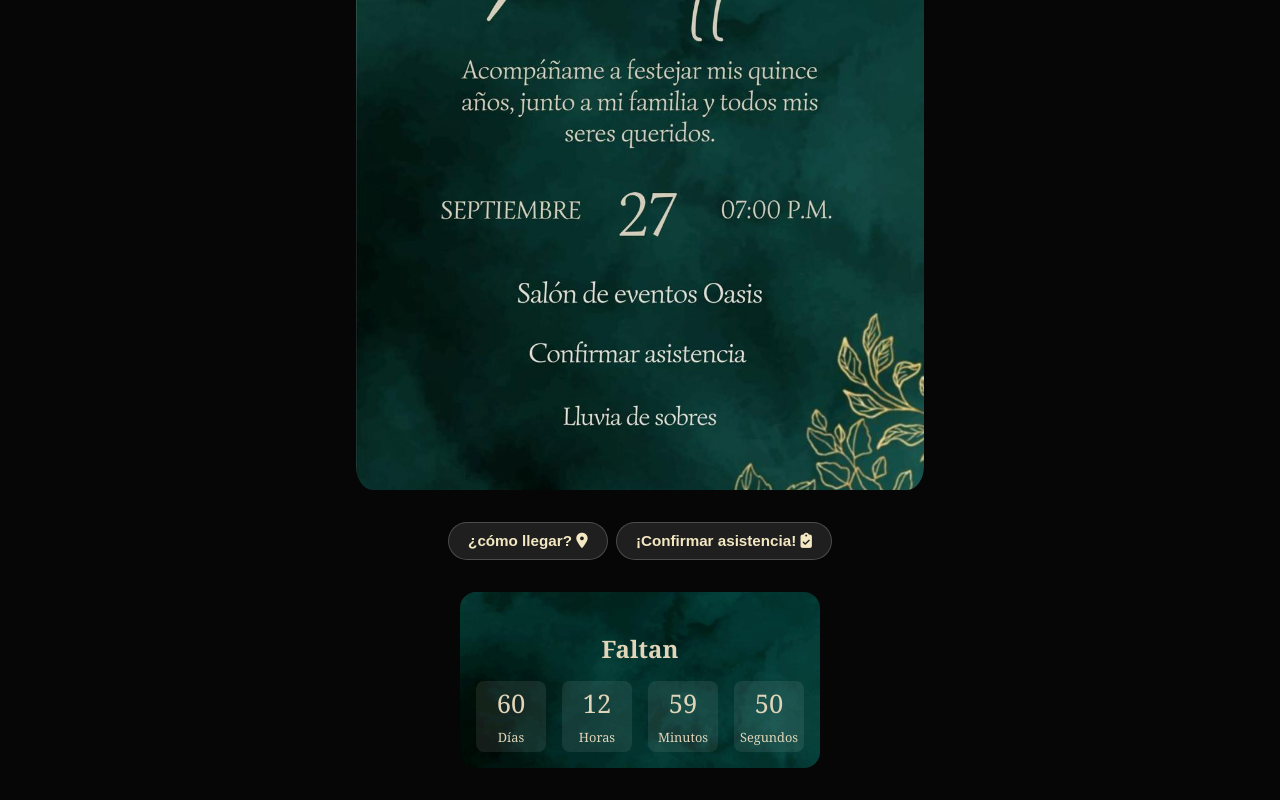
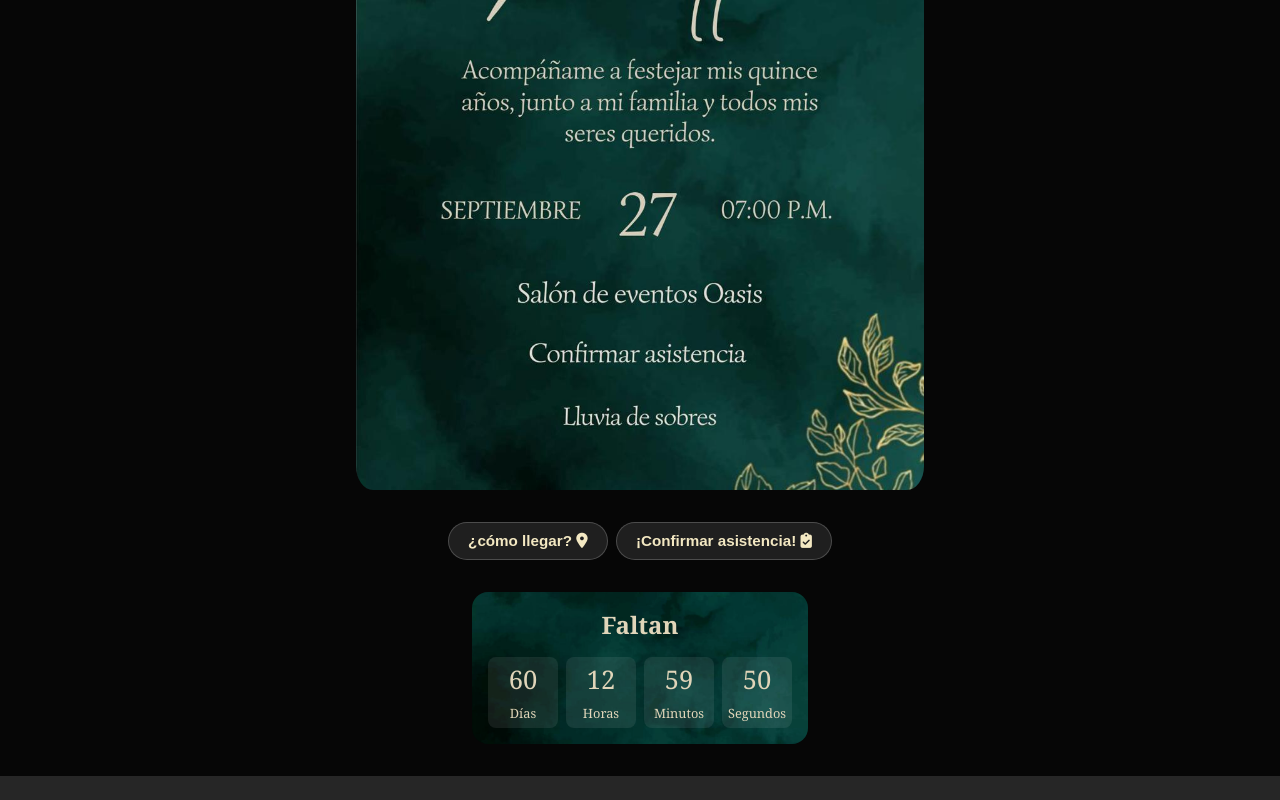
Before and after one commit to Johan-gh/invitacion-15-isabella, a plain HTML site: page index.html in a window 1280 px wide. Shown: the part 327-1127 px from the top of the page. After the commit the page ends 1103 px from the top, so only its background shows below. Drawn offline with nearby package versions, Linux system fonts and the light colour scheme.

Commit message:
fix: :bug: Ajuste tamaño de contador
Se ajusta el diseño para las pantallas mas pequeñas

```diff
--- a/css/counter.css
+++ b/css/counter.css
@@ -10,13 +10,14 @@
   background-repeat: no-repeat;
   border-radius: 1rem;
   padding: 1rem;
-  max-width: 400px;
+  max-width: 90%;
   margin: 2rem auto;
 }
 
 #countdown-wrapper h3 {
   font-size: 1.5rem;
   margin-bottom: 1rem;
+  margin-top: 0;
   color: #e0d5b9;
 }
 
@@ -24,7 +25,7 @@
   display: flex;
   justify-content: space-around;
   font-size: 1.2rem;
-  gap: 1rem;
+  gap: 0.5rem;
 }
 
 #countdown div {
```
